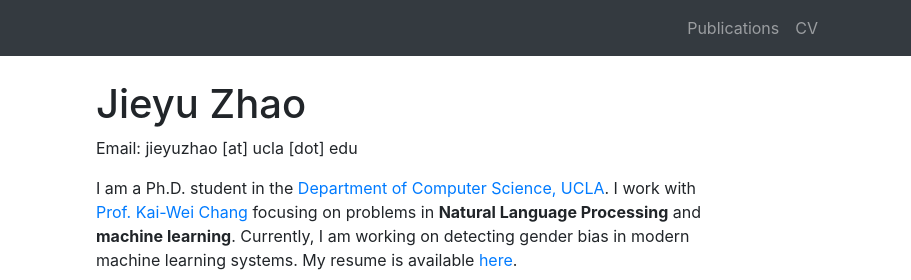
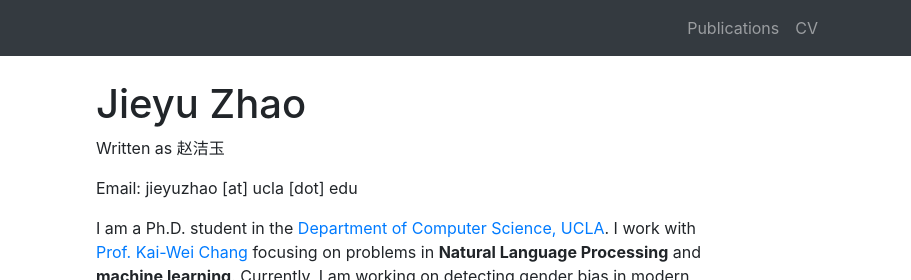
Before and after one commit to MtSomeThree/jieyuzhao.github.io, a website: page index.html in a window 1280 px wide. Shown: the top 280 px of the page, 369-1280 px from the left. Drawn offline with Linux system fonts and the light colour scheme; files whose address does not match are found by name.

Commit message:
change name

```diff
--- a/index.html
+++ b/index.html
@@ -8,7 +8,7 @@
   <meta name="description" content="">
   <meta name="author" content="">
 
-  <title>Jieyu Zhao</title>
+  <title>Jieyu Zhao, UCLA</title>
 
   <!-- Bootstrap core CSS -->
   <link href="vendor/bootstrap/css/bootstrap.min.css" rel="stylesheet">
@@ -67,6 +67,7 @@
       <!-- /.col-lg-8 -->
       <div class="col-lg-7">
         <h1>Jieyu Zhao</h1>
+        <p>Written as 赵洁玉</p>
         <p>Email: jieyuzhao [at] ucla [dot] edu </p>
         <p class=" m-0">I am a Ph.D. student in the <span style="color:#4169E1"><a
               href="https://www.cs.ucla.edu/">Department of Computer Science, UCLA</a></span>. I work with <span
```
